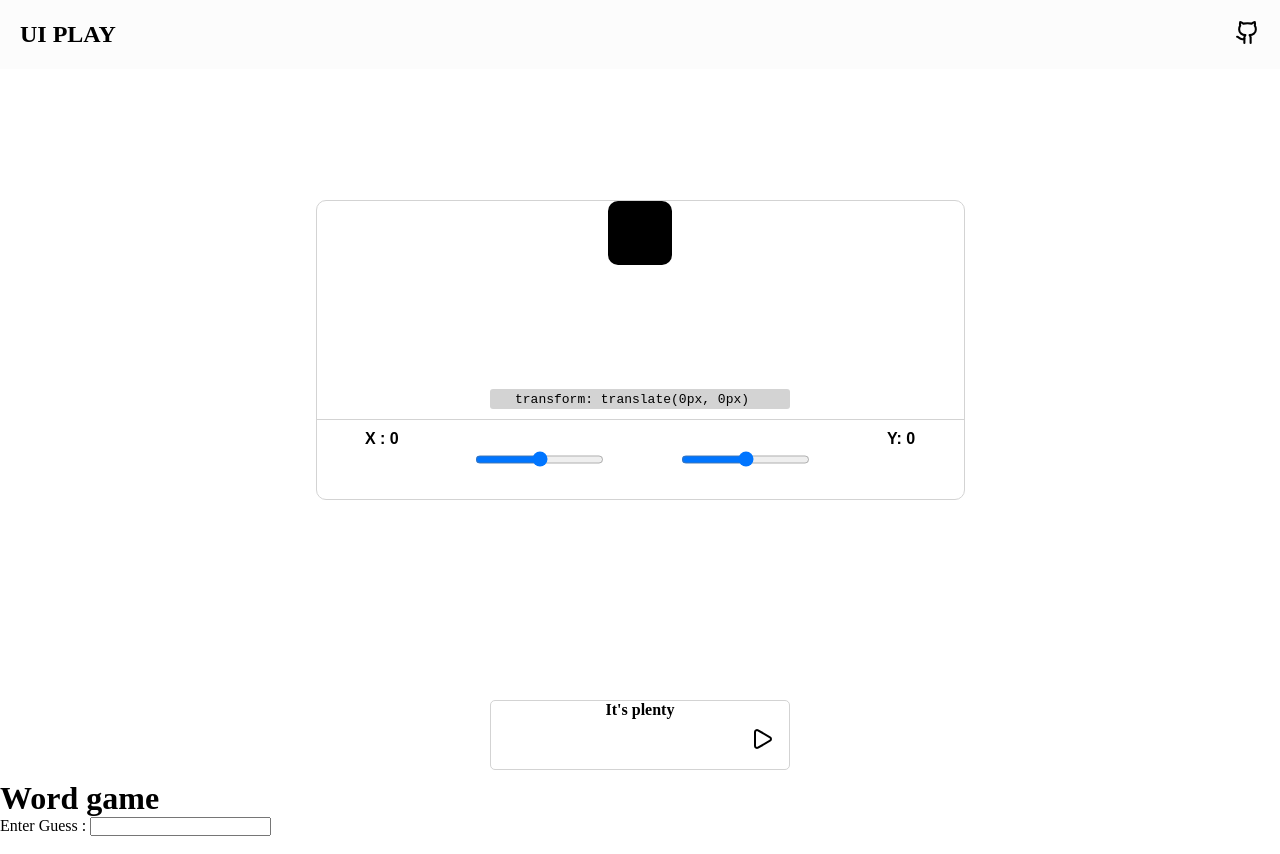
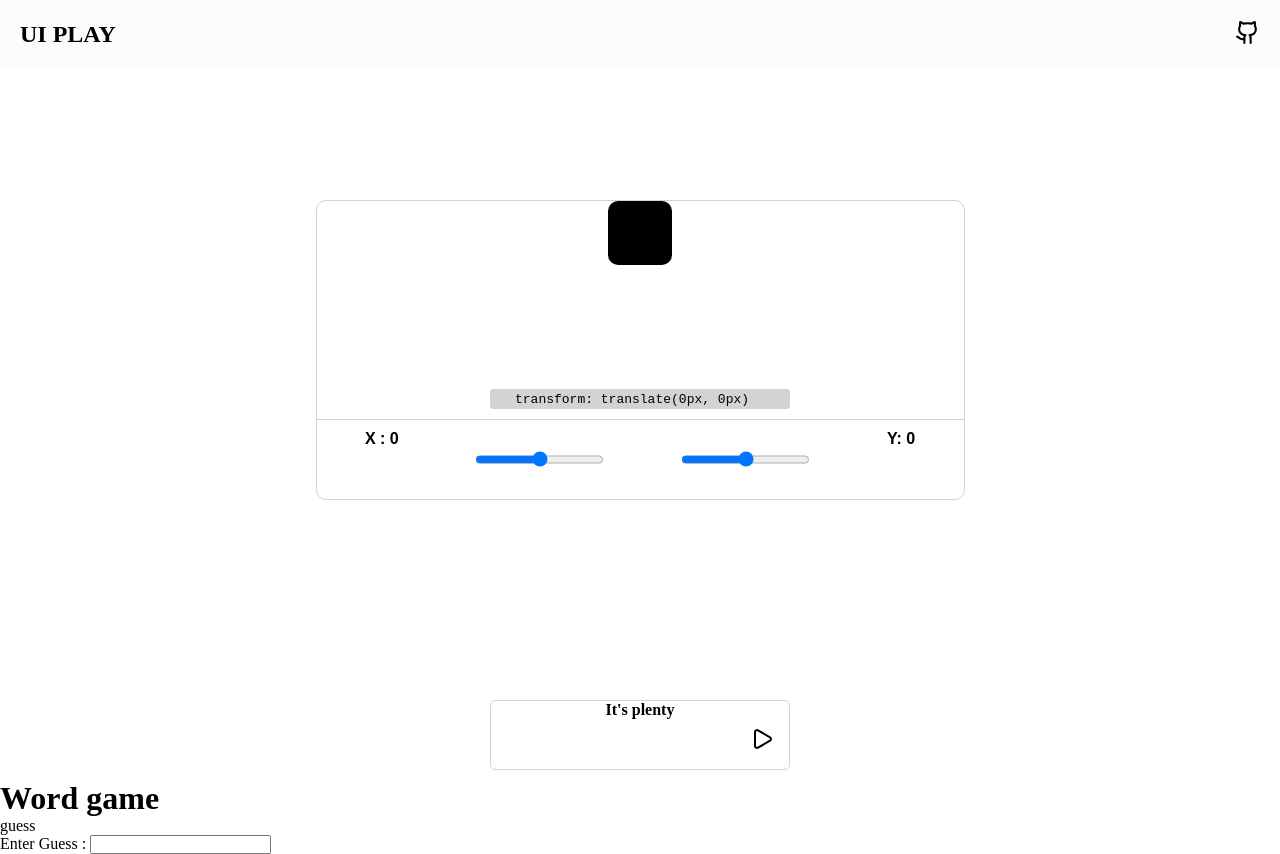
Before and after one commit to Genesispro-maker/ui-playground, a React (Vite) app in the folder ui/: page / in a window 1280 px wide. Built offline with nearby package versions, Linux system fonts and the light colour scheme; a web font is replaced by a local one.

Commit message:
Update guess-result.tsx

```diff
--- a/ui/src/components/wordle-game/guess-result.tsx
+++ b/ui/src/components/wordle-game/guess-result.tsx
@@ -1,8 +1,8 @@
-export function GuessResult({guess}: {guess: string}){
+export function GuessResult(){
     return(
         <>
           <div>
-            <p>{guess}</p>
+            <p>guess</p>
           </div>
         </>
     )
```
